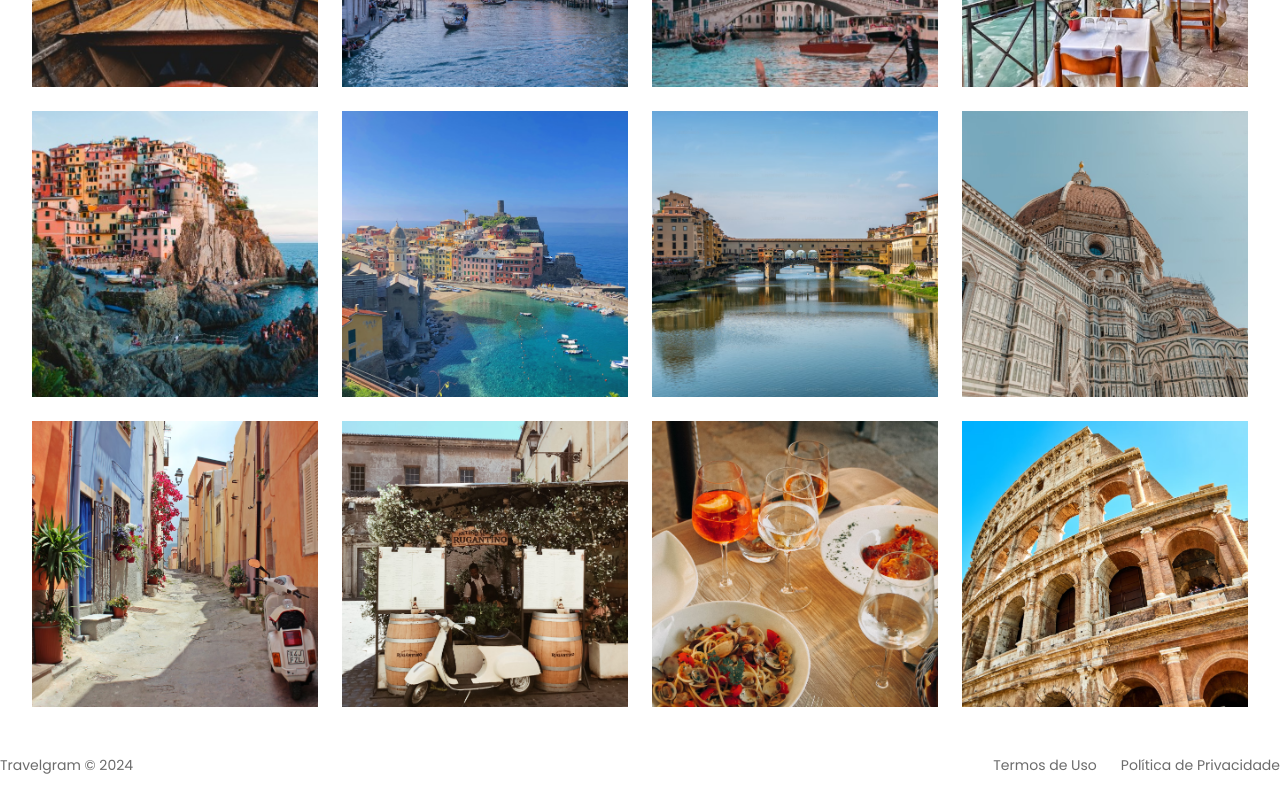
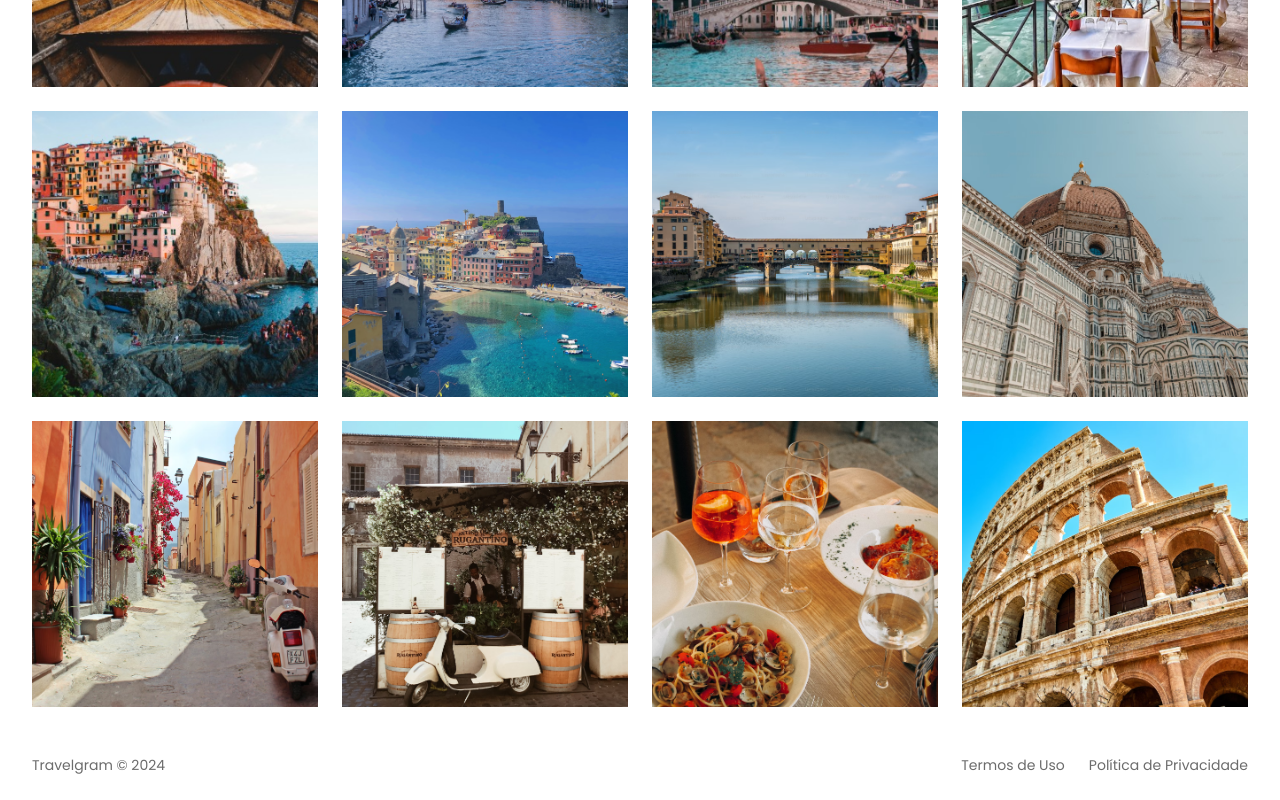
Before and after one commit to diegocoelho-svg/travelgram-project, a plain HTML site: page index.html in a window 1280 px wide. Shown: the part 566-1366 px from the top of the page. Drawn offline with Linux system fonts and the light colour scheme.

Commit message:
edit container footer

```diff
--- a/index.html
+++ b/index.html
@@ -78,7 +78,7 @@
         <img src="assets/images/Image 12.png" alt="...">
     </main>
 
-  <footer class="c">
+  <footer class="container">
     <SPAN>
       Travelgram &copy; 2024
     </SPAN>
```
